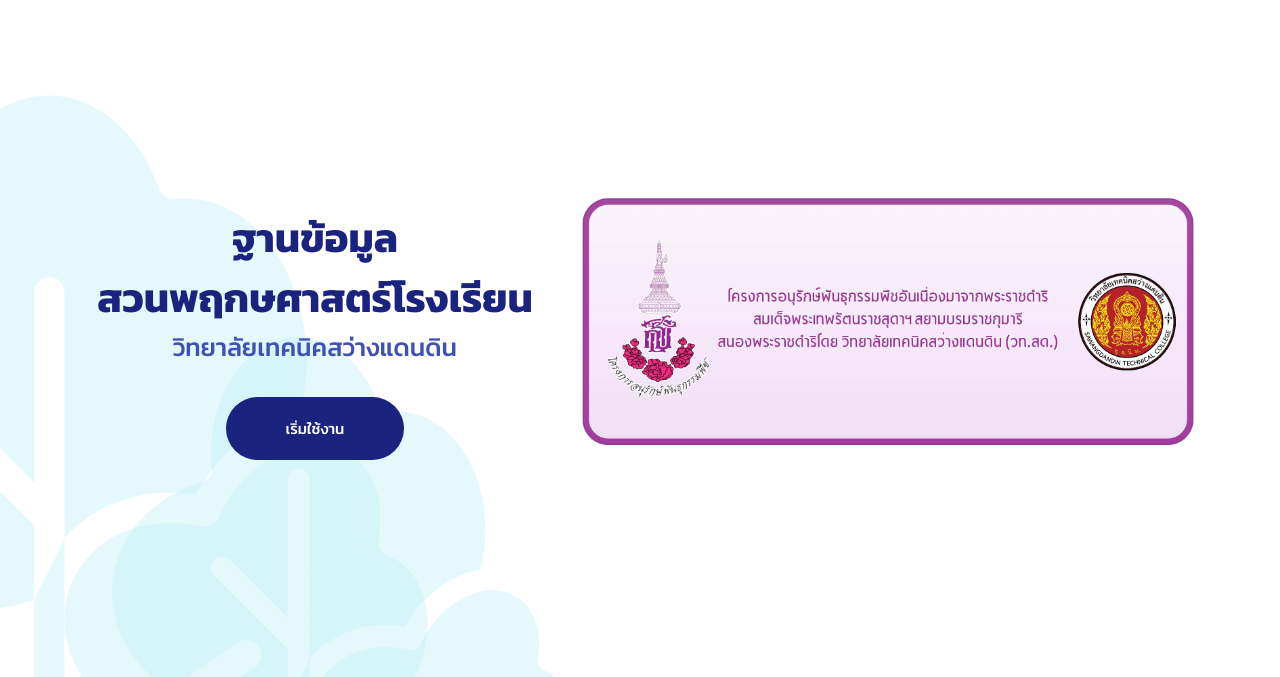
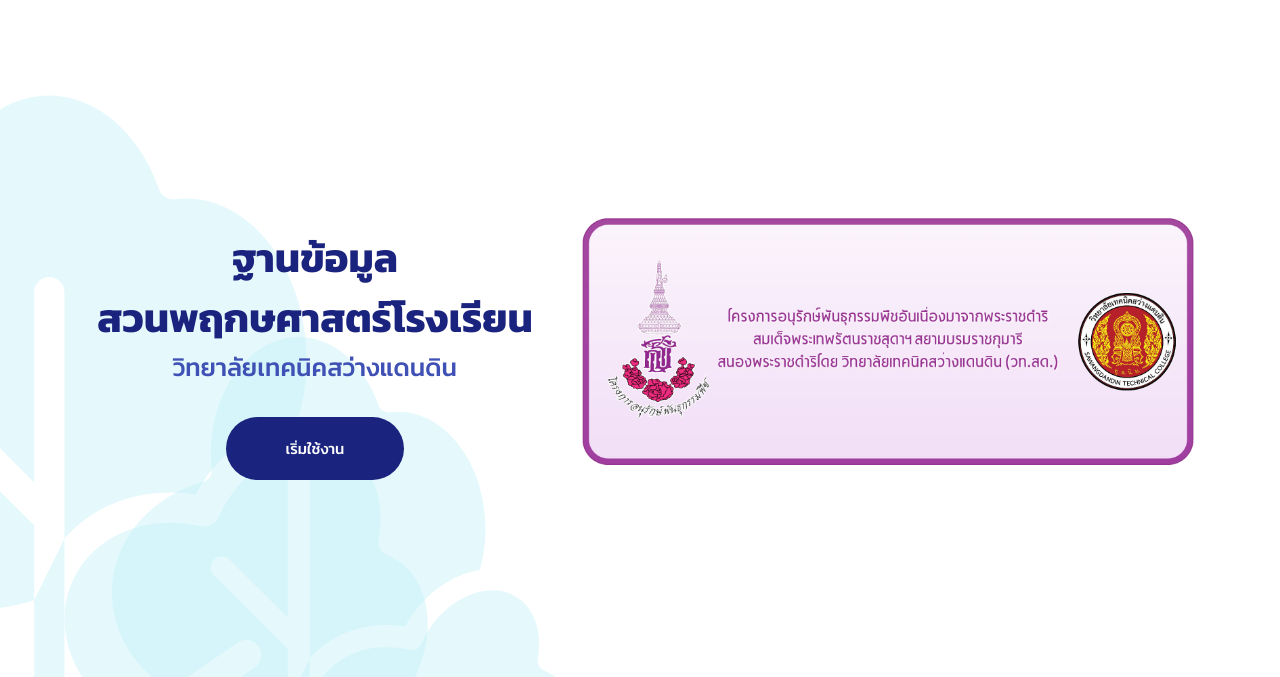
Before and after one commit to Chetsada26/garden, a plain HTML site: page index.html in a window 1280 px wide. Shown: the part 86-763 px from the top of the page. Drawn offline with nearby package versions, Linux system fonts and the light colour scheme; a script that the page names is missing.

Commit message:
style.css

```diff
--- a/style.css
+++ b/style.css
@@ -107,7 +107,7 @@ header nav ul li a.active {
     align-self: flex-start;
     border-radius: 15px;
     width: 90%;
-    height: 85vh;
+    height: 720px;
 }
 
 .img_pss {
```
